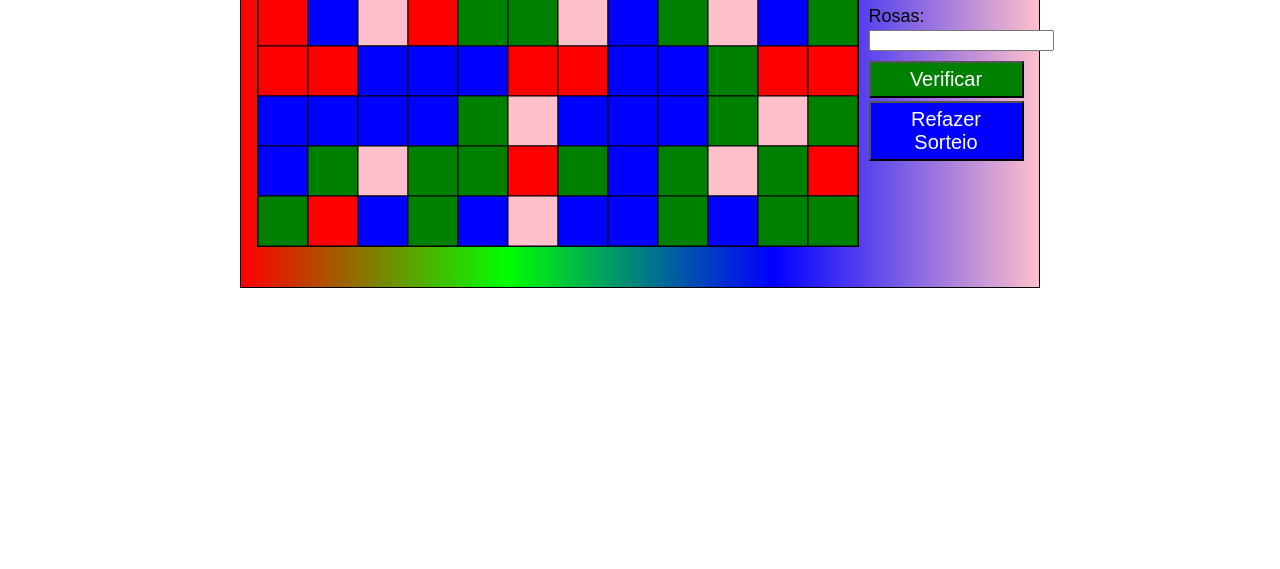
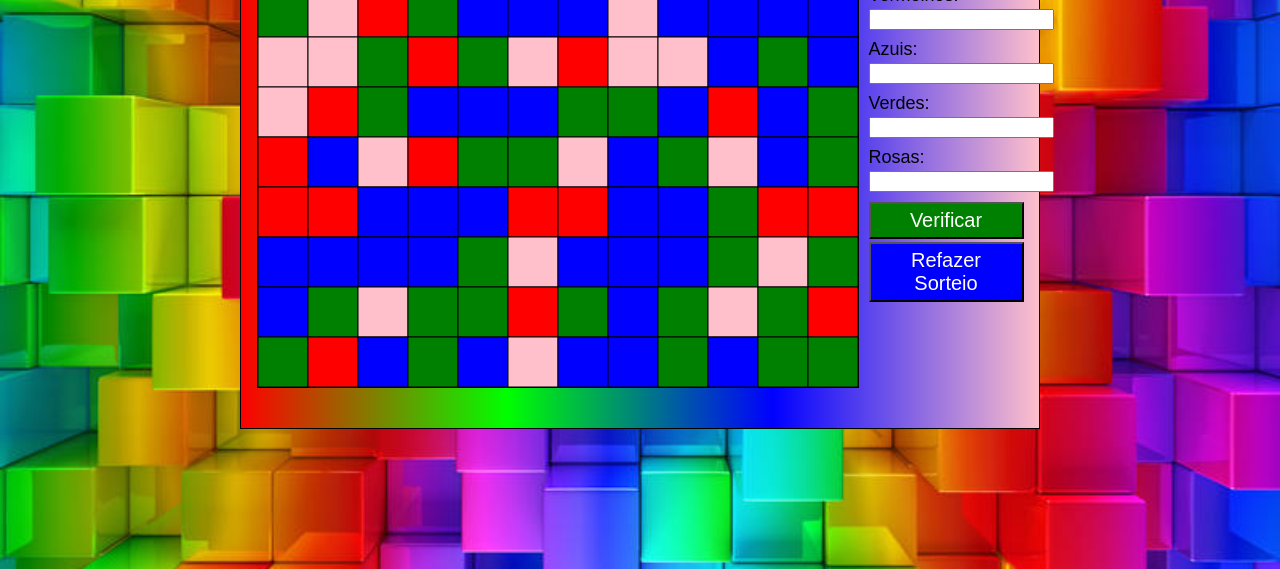
Before and after one commit to jose-rennyer/random-blocks, a plain HTML site: page index.html in a window 1280 px wide. Shown: the part 231-800 px from the top of the page. Drawn offline with Linux system fonts and the light colour scheme; a web font is replaced by a local one.

Commit message:
Pequena estilizacao no random Blocks

```diff
--- a/css/style.css
+++ b/css/style.css
@@ -4,6 +4,11 @@
 }
 body{
     box-sizing:border-box;
+    background-image:url(../images/bg-colorido.jpg);
+    background-size:cover;
+    height:100vh;
+    display:flex;
+    align-items:center;
 }
 .main{
     width:800px;
--- a/index.html
+++ b/index.html
@@ -4,7 +4,7 @@
     <meta charset="UTF-8">
     <meta http-equiv="X-UA-Compatible" content="IE=edge">
     <meta name="viewport" content="width=device-width, initial-scale=1.0">
-    <title>Document</title>
+    <title>Random Blocks</title>
     <link rel="stylesheet" href="css/reset.css">
     <link rel="stylesheet" href="css/style.css">
     <link href="https://fonts.googleapis.com/css2?family=Koulen&display=swap" rel="stylesheet">
--- a/script/sorteia-blocos.js
+++ b/script/sorteia-blocos.js
@@ -1,4 +1,3 @@
-console.log("olá")
 const canvas = document.querySelector("canvas");
 const caneta = canvas.getContext("2d");
 const colors = ["red", "blue", "green", "pink"]
--- a/script/verificacao.js
+++ b/script/verificacao.js
@@ -6,7 +6,6 @@ buttonVerifica.addEventListener("click", function(e){
     let form = document.querySelector("#formulario-de-blocos");
 
     let erros = verificaBlocos(form);
-    console.log(erros)
     if(erros.length > 0){
         limpaErros()
         for(let i = 0; i < erros.length; i++){
```
Also changed, not shown: images/bg-colorido.jpg (added).
